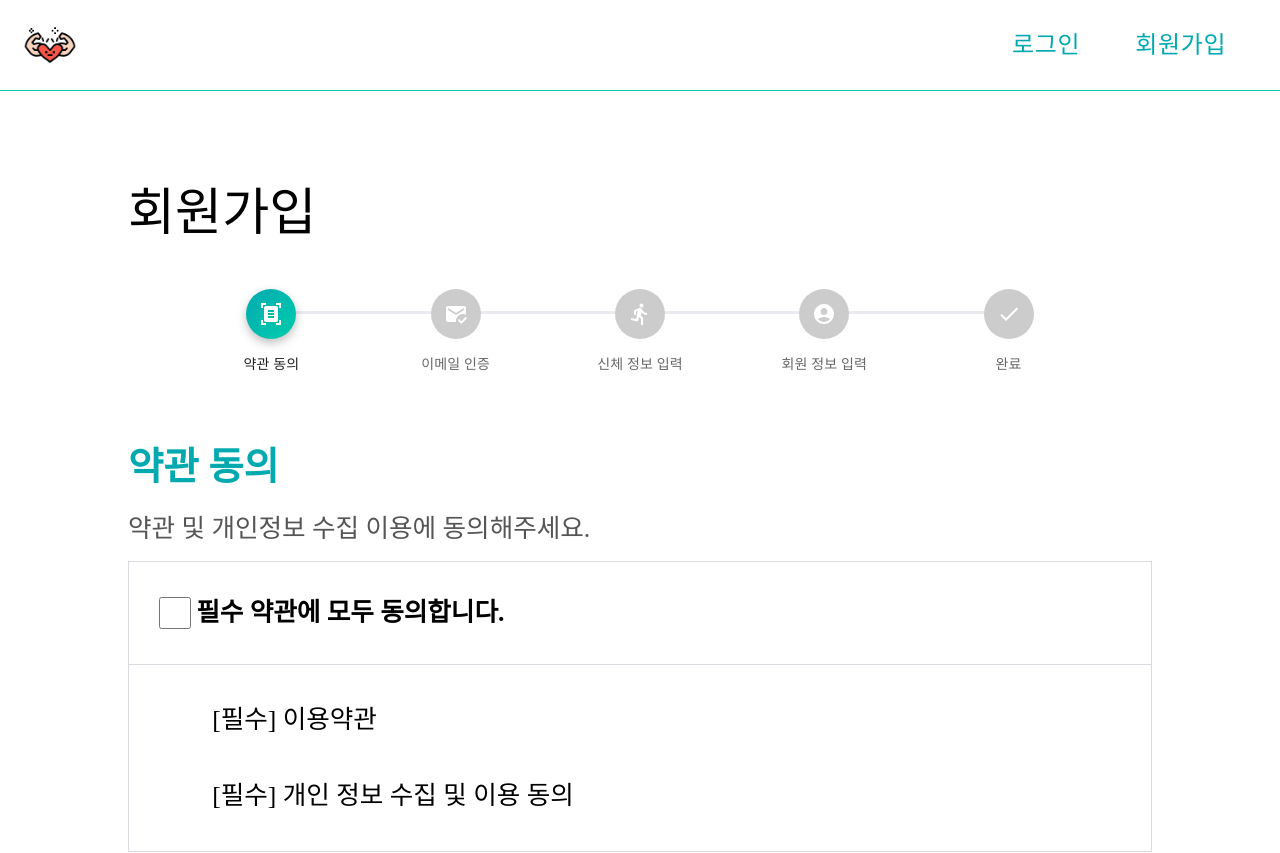
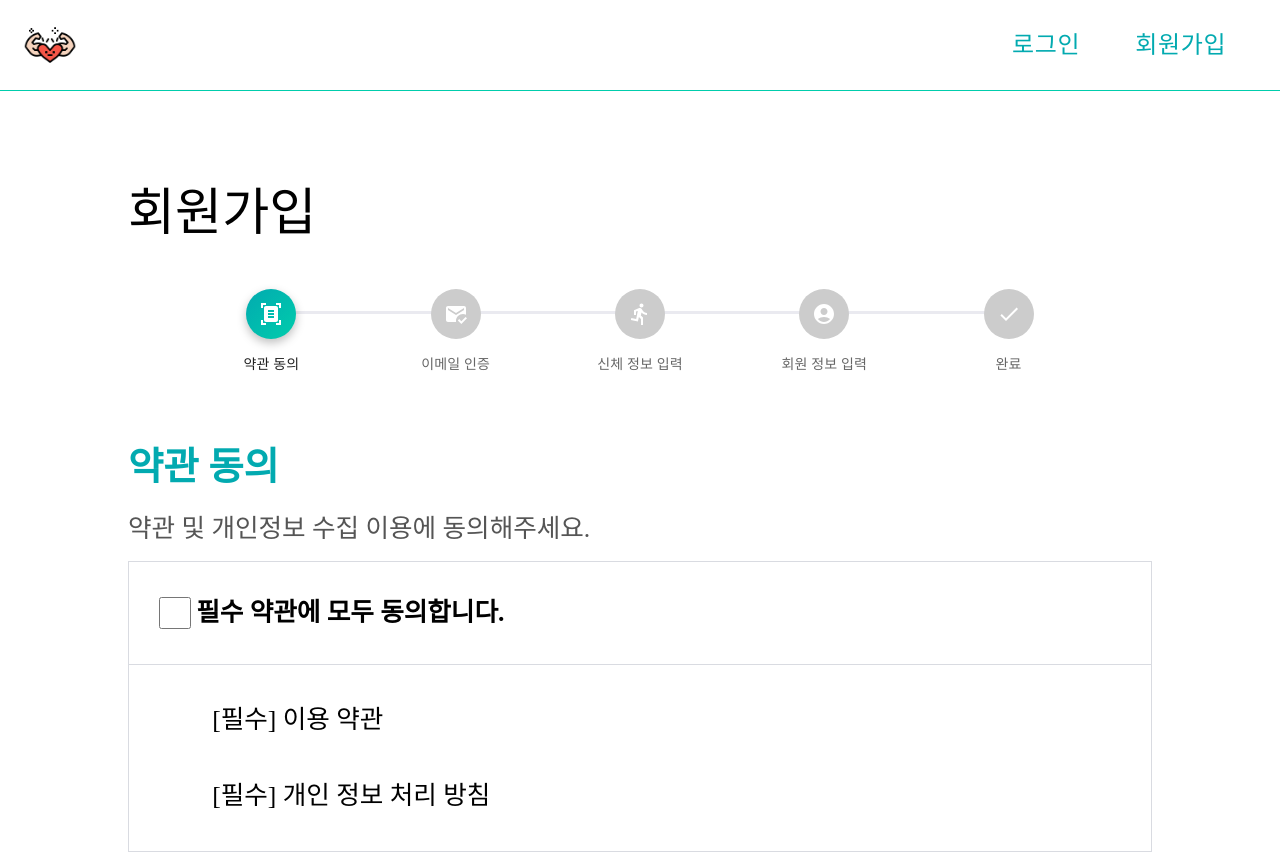
Before and after one commit to SSA-FIT/ssa-fit, a React (Create React App) app in the folder frontend/: page /users/sign-up in a window 1280 px wide. Shown: the top 853 px of the page. Built offline with nearby package versions, Linux system fonts and the light colour scheme; a web font is replaced by a local one.

Commit message:
Modify : 이용약관 연결 및 에러 수정

```diff
--- a/frontend/src/components/main/AboutSection.tsx
+++ b/frontend/src/components/main/AboutSection.tsx
@@ -38,7 +38,9 @@ const AboutSection: React.FC = () => {
                 <Fade duration={1000} delay={1000} distance="30px">
                   <AboutWrapperInfoText>
                     SSA-FIT은 남녀노소 모두의 건강을 지키기 위해 제안하는 기초
-                    체력증진 운동 추천 서비스입니다. <br />
+                    체력증진 운동 추천 서비스입니다.
+                    </AboutWrapperInfoText>
+                    <AboutWrapperInfoText>
                     코로나 이후, 많은 사람들이 우울감을 느끼고 코로나 블루를
                     경험하고 있습니다. 신체 활동 시간과 야외 활동 빈도가
                     적어지면 사람들은 불안과 우울감, 무기력증 발생 가능성이
@@ -46,7 +48,8 @@ const AboutSection: React.FC = () => {
                     아니라 신체적으로도 많은 영향을 미치고 있습니다. 코로나
                     장기화로 인해 청소년 기초체력 저하, 노쇠 증후군, 면역력
                     저하, 비만율 증가 등의 건강 문제가 발생하게 되었습니다.
-                    <br />
+                    </AboutWrapperInfoText>
+                    <AboutWrapperInfoText>
                     이처럼 국민의 정신 건강과 전 연령 기초체력 저하 현상 속에서,
                     저희 SSA-FIT 팀은 어떤 서비스로 사람들에게 도움을 줄 수
                     있을까 많은 고민을 했습니다. 또한 현재 디지털, 온라인 시장이
@@ -54,7 +57,8 @@ const AboutSection: React.FC = () => {
                     운동 추천 아이디어를 기획했습니다. 모두가 개인별 맞춤 추천
                     운동을 편리하고 쉽게 따라할 수 있도록 제공하는 SSA-FIT
                     서비스를 여러분께 제안합니다.
-                    <br />
+                    </AboutWrapperInfoText>
+                    <AboutWrapperInfoText>
                     기초체력 증진과 건강을 위해 우리 모두 SSA-FIT과 함께
                     운동해봅시다 !
                   </AboutWrapperInfoText>
--- a/frontend/src/components/signUp/AgreementForm.tsx
+++ b/frontend/src/components/signUp/AgreementForm.tsx
@@ -53,12 +53,14 @@ const AgreementForm: React.FC<Props> = ({ setSignUpStep }) => {
           </AllAgreementWrapper>
           <AgreementList>
             <AgreementItem>
-              <AgreementLabel>[필수] 이용약관</AgreementLabel>
+              <AgreementLabelLink to="/terms_of_service" target="_blank">
+                [필수] 이용 약관
+              </AgreementLabelLink>
             </AgreementItem>
             <AgreementItem>
-              <AgreementLabel>
-                [필수] 개인 정보 수집 및 이용 동의
-              </AgreementLabel>
+              <AgreementLabelLink to="/privacy" target="_blank">
+                [필수] 개인 정보 처리 방침
+              </AgreementLabelLink>
             </AgreementItem>
           </AgreementList>
         </AgreementFieldSet>
@@ -178,6 +180,40 @@ const AgreementLabel = styled.label`
   }
 `;
 
+const AgreementLabelLink = styled(Link)`
+  display: inline-block;
+  position: relative;
+  padding-left: 2.6rem;
+  color: #000;
+  font-size: 1.1rem;
+  line-height: 1.58;
+  text-indent: 0;
+
+  &::before {
+    content: '';
+    box-sizing: border-box;
+    position: absolute;
+    top: 0.2rem;
+    left: 0;
+    width: 1.8rem;
+    height: 1.8rem;
+    border-radius: 0.2rem;
+    background-size: 11px 9px;
+  }
+  &:hover {
+    color: #02aab0;
+    cursor: pointer;
+  }
+  &.bold {
+    font-weight: 700;
+  }
+
+  @media (min-width: 1060px) {
+    font-size: 1.6rem;
+    line-height: 1.5;
+  }
+`;
+
 const AgreementList = styled.ul`
   border: 1px solid #d9dbe1;
   padding: 1rem;
--- a/frontend/src/components/signUp/BodyInfoForm.tsx
+++ b/frontend/src/components/signUp/BodyInfoForm.tsx
@@ -179,7 +179,7 @@ const BodyInfoForm: React.FC<Props> = ({
     if (selfTestSum >= 4 && selfTestSum < 9) setUserLevelChange('씨앗');
     else if (selfTestSum >= 9 && selfTestSum < 15) setUserLevelChange('새싹');
     else if (selfTestSum >= 15 && selfTestSum < 21) setUserLevelChange('나무');
-    else if (selfTestSum >= 21 && selfTestSum < 24) setUserLevelChange('열매');
+    else if (selfTestSum >= 21 && selfTestSum <= 24) setUserLevelChange('열매');
   }, [selfTestSum]);
 
   const handleCloseFinishButton = () => {
```
